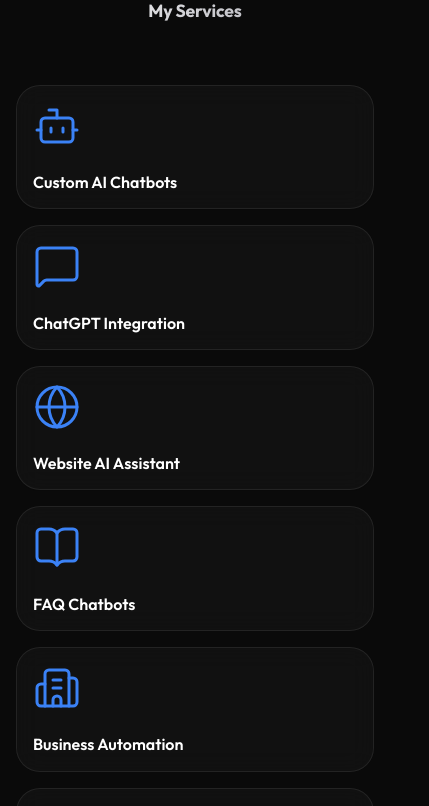
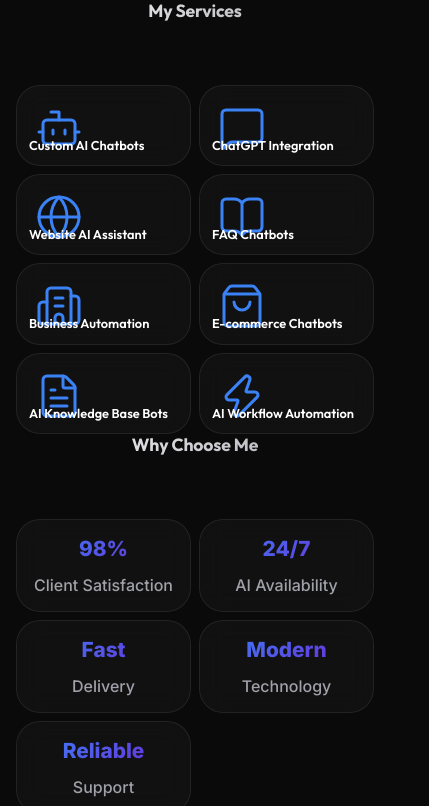
Before and after one commit to efgfdsdfdf/ifeoma, a React (Vite) app: page / in a window 390 px wide. Shown: the part 1498-2304 px from the top of the page, 429 px wide, since content can reach past the window. Built offline with nearby package versions, Linux system fonts and the light colour scheme.

Commit message:
UI: Fixed horizontal scrolling bugs on mobile and returned grids to 2 columns

```diff
--- a/src/components/components.css
+++ b/src/components/components.css
@@ -713,8 +713,36 @@
     font-size: 0.8rem;
   }
 
-  /* Drop to 1 column on very small screens to avoid squishing */
+  /* Keep as 2 columns on very small screens, but make elements smaller to fit cleanly */
   .services-grid, .stats-grid {
-    grid-template-columns: 1fr;
+    grid-template-columns: repeat(2, 1fr);
+    gap: 0.5rem;
+  }
+
+  .service-card {
+    padding: 0.75rem;
+    gap: 0.5rem;
+  }
+
+  .service-icon {
+    width: 32px;
+    height: 32px;
+    padding: 6px;
+  }
+
+  .service-title {
+    font-size: 0.8rem;
+  }
+
+  .stat-item {
+    padding: 0.75rem;
+  }
+
+  .stat-number {
+    font-size: 1.3rem;
+  }
+
+  .stat-text {
+    font-size: 0.75rem;
   }
 }
--- a/src/index.css
+++ b/src/index.css
@@ -22,6 +22,14 @@ body {
   font-family: 'Inter', sans-serif;
   overflow-x: hidden;
   line-height: 1.6;
+  width: 100%;
+}
+
+.app-container {
+  overflow-x: hidden;
+  width: 100vw;
+  max-width: 100%;
+  position: relative;
 }
 
 h1, h2, h3, h4, h5, h6 {
```
